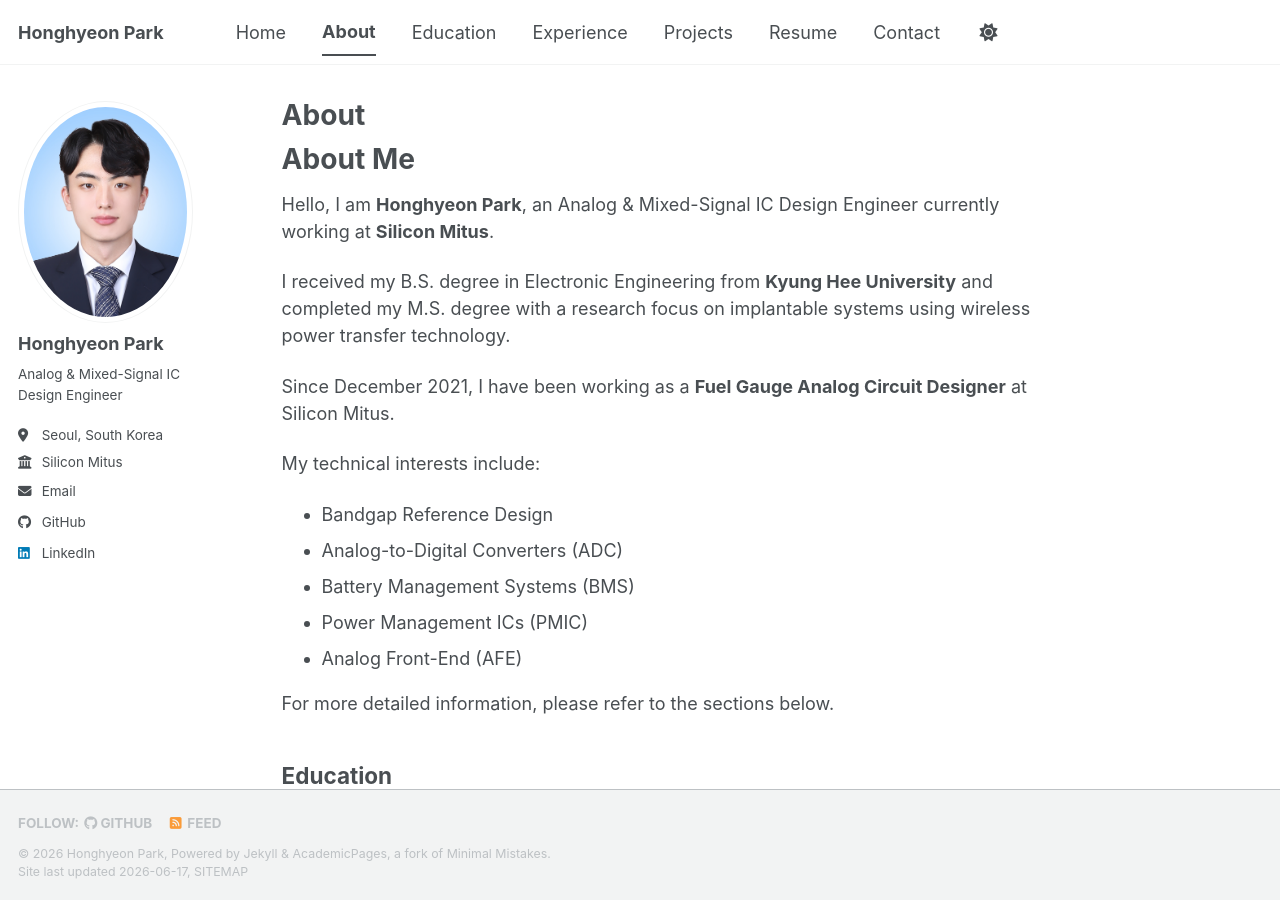
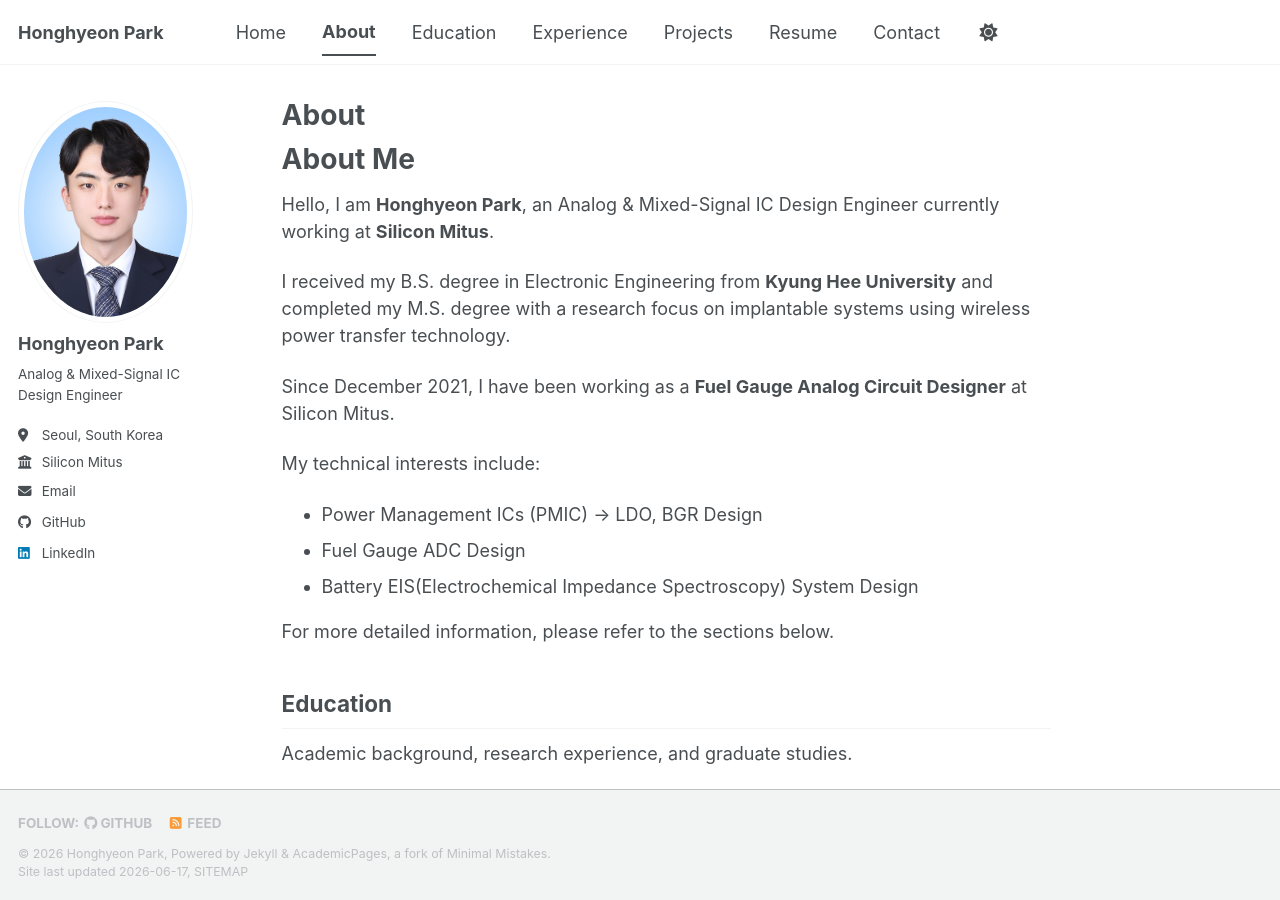
Before and after one commit to PARKHONGHYEON/PARHONGHYEON.github.io, a Jekyll site: the page built from _pages/about.md, in a window 1280 px wide and 900 px high. Built offline with Jekyll 4.4.1, drawn with Linux system fonts in a browser that asks for light colours; a script bundle is joined from its source files by our own code; library files that are not in the unit come from our copies.

Commit message:
Update about.md

```diff
--- a/_pages/about.md
+++ b/_pages/about.md
@@ -14,11 +14,12 @@ Since December 2021, I have been working as a **Fuel Gauge Analog Circuit Design
 
 My technical interests include:
 
-- Bandgap Reference Design
-- Analog-to-Digital Converters (ADC)
-- Battery Management Systems (BMS)
-- Power Management ICs (PMIC)
-- Analog Front-End (AFE)
+- Power Management ICs (PMIC) -> LDO, BGR Design
+- Fuel Gauge ADC Design
+- Battery EIS(Electrochemical Impedance Spectroscopy) System Design
+
+
+
 
 For more detailed information, please refer to the sections below.
 
```
